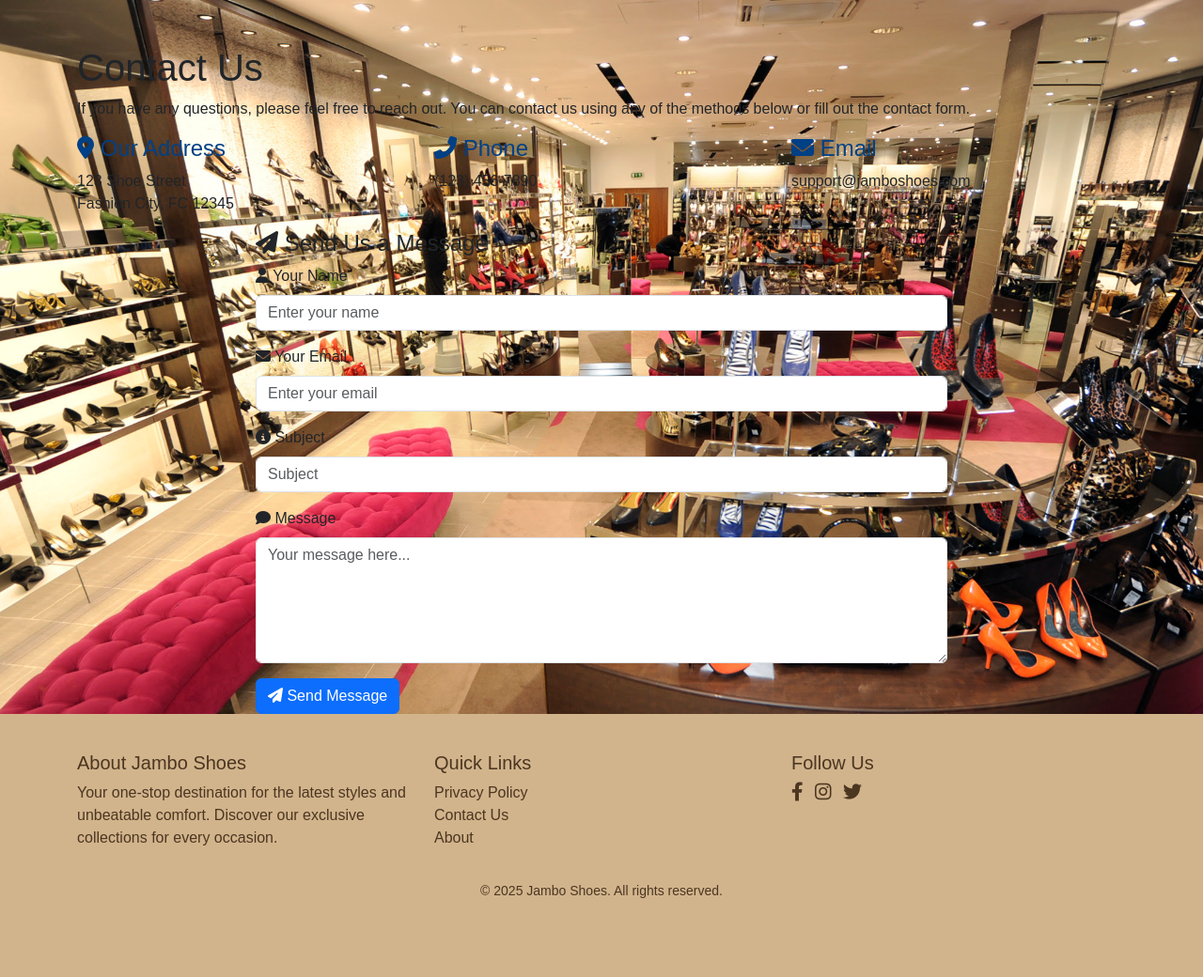
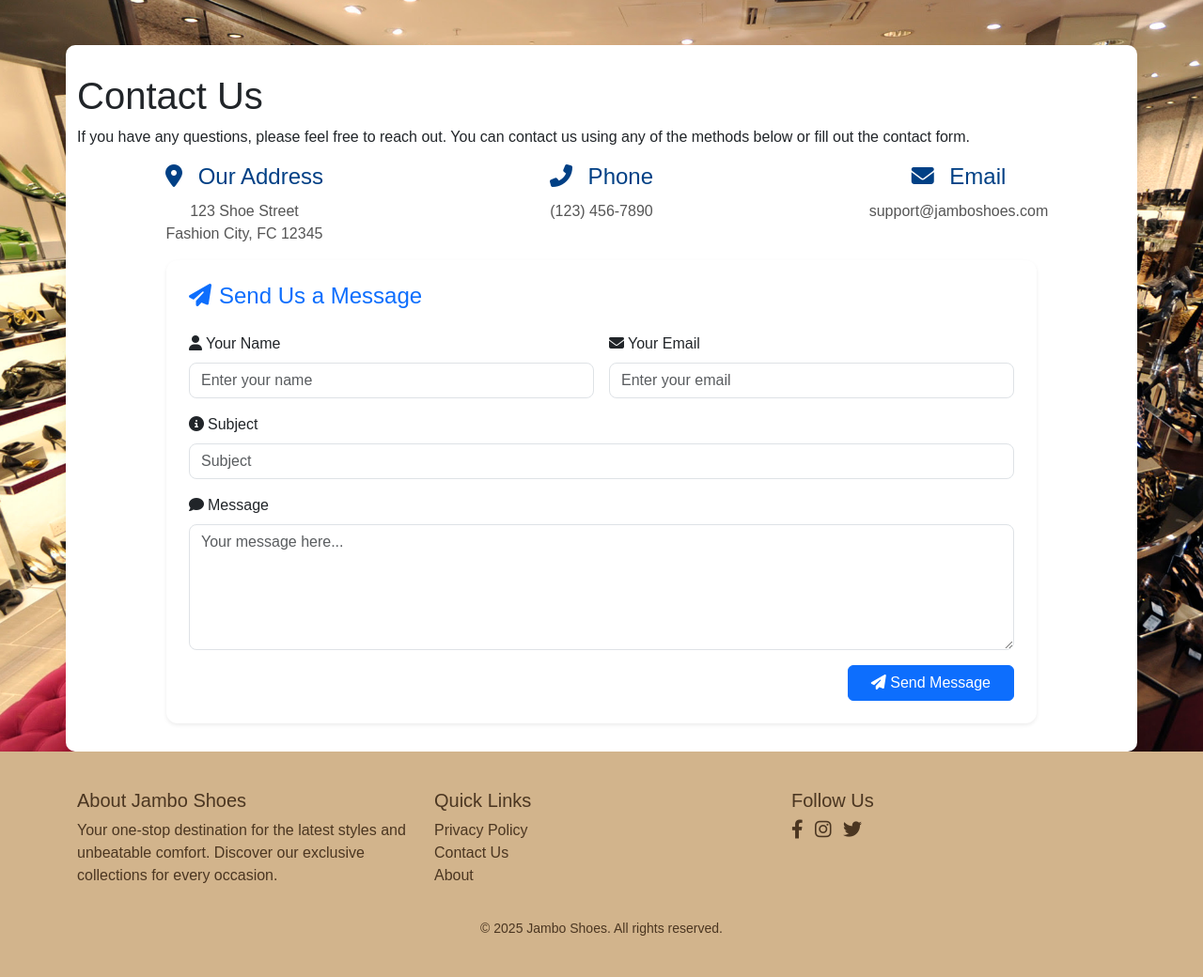
Before and after one commit to Eric-Muriuki/shoe_system, a PHP site: page /contact_us.php in a window 1280 px wide. Shown: the part 56-1096 px from the top of the page at 94% size. Before the commit the page ends 1012 px from the top, so only its background shows below. Run offline with PHP 8.4, Linux system fonts and the light colour scheme.

Commit message:
Enhance contact form layout and styling for improved user experience

```diff
--- a/contact_us.php
+++ b/contact_us.php
@@ -21,15 +21,41 @@ session_start();
     footer { background-color: #004085; color: #fff; padding: 30px 0; }
     footer a { color: #ffc107; text-decoration: none; }
     footer a:hover { text-decoration: underline; }
-    .contact-info { margin-top: 20px; }
-    .contact-info h4 { color: #004085; }
+    .contact-info { margin-top: 20px;
+    }
+    .contact-info h4 { font-size: 1.5rem; margin-bottom: 10px; color: #004085; }
+    .contact-info p { font-size: 1rem; color: #555; }
+    .contact-info i { color: #004085; font-size: 1.5rem; margin-right: 10px; }
+    .contact-info .col-md-4 { text-align: center; }
     .contact-form { margin-top: 40px; }
+    .contact-form .card {
+  border-radius: 12px;
+  background-color: #ffffff;
+}
+
+.contact-form .form-control {
+  border-radius: 8px;
+  transition: all 0.2s ease-in-out;
+}
+
+.contact-form .form-control:focus {
+  border-color: #004085;
+  box-shadow: 0 0 0 0.2rem rgba(0,64,133,.25);
+}
+
+    .contact-container {
+  background-color: #ffffff;
+  padding: 30px;
+  border-radius: 10px;
+  box-shadow: 0 4px 12px rgba(0,0,0,0.05);
+}
+
   </style>
 </head>
 <body>
   <?php include 'header.php'; ?>
 
-  <div class="container mt-5">
+  <div class="container mt-5 contact-container">
     <h1>Contact Us</h1>
     <p>If you have any questions, please feel free to reach out. You can contact us using any of the methods below or fill out the contact form.</p>
 
@@ -51,31 +77,42 @@ session_start();
 
     <!-- Contact Form -->
     <div class="row contact-form">
-      <div class="col-md-8 offset-md-2">
-        <h4><i class="fas fa-paper-plane"></i> Send Us a Message</h4>
+  <div class="col-md-10 offset-md-1">
+    <div class="card shadow-sm border-0">
+      <div class="card-body p-4">
+        <h4 class="mb-4 text-primary">
+          <i class="fas fa-paper-plane me-2"></i>Send Us a Message
+        </h4>
         <form action="contact_us_process.php" method="POST">
-          <div class="mb-3">
-            <label class="form-label"><i class="fas fa-user"></i> Your Name</label>
+          <div class="row g-3">
+            <div class="col-md-6">
+              <label class="form-label"><i class="fas fa-user me-1"></i>Your Name</label>
               <input type="text" name="name" class="form-control" placeholder="Enter your name" required>
             </div>
-          <div class="mb-3">
-            <label class="form-label"><i class="fas fa-envelope"></i> Your Email</label>
+            <div class="col-md-6">
+              <label class="form-label"><i class="fas fa-envelope me-1"></i>Your Email</label>
               <input type="email" name="email" class="form-control" placeholder="Enter your email" required>
             </div>
-          <div class="mb-3">
-            <label class="form-label"><i class="fas fa-info-circle"></i> Subject</label>
+            <div class="col-12">
+              <label class="form-label"><i class="fas fa-info-circle me-1"></i>Subject</label>
               <input type="text" name="subject" class="form-control" placeholder="Subject" required>
             </div>
-          <div class="mb-3">
-            <label class="form-label"><i class="fas fa-comment"></i> Message</label>
+            <div class="col-12">
+              <label class="form-label"><i class="fas fa-comment me-1"></i>Message</label>
               <textarea name="message" class="form-control" rows="5" placeholder="Your message here..." required></textarea>
             </div>
-          <button type="submit" class="btn btn-primary">
+            <div class="col-12 text-end">
+              <button type="submit" class="btn btn-primary px-4">
                 <i class="fas fa-paper-plane"></i> Send Message
               </button>
+            </div>
+          </div>
         </form>
       </div>
     </div>
+  </div>
+</div>
+
   </div>
 
   <?php include 'footer.php'; ?>
```
Lines whose indentation alone changed are shown as unchanged.
